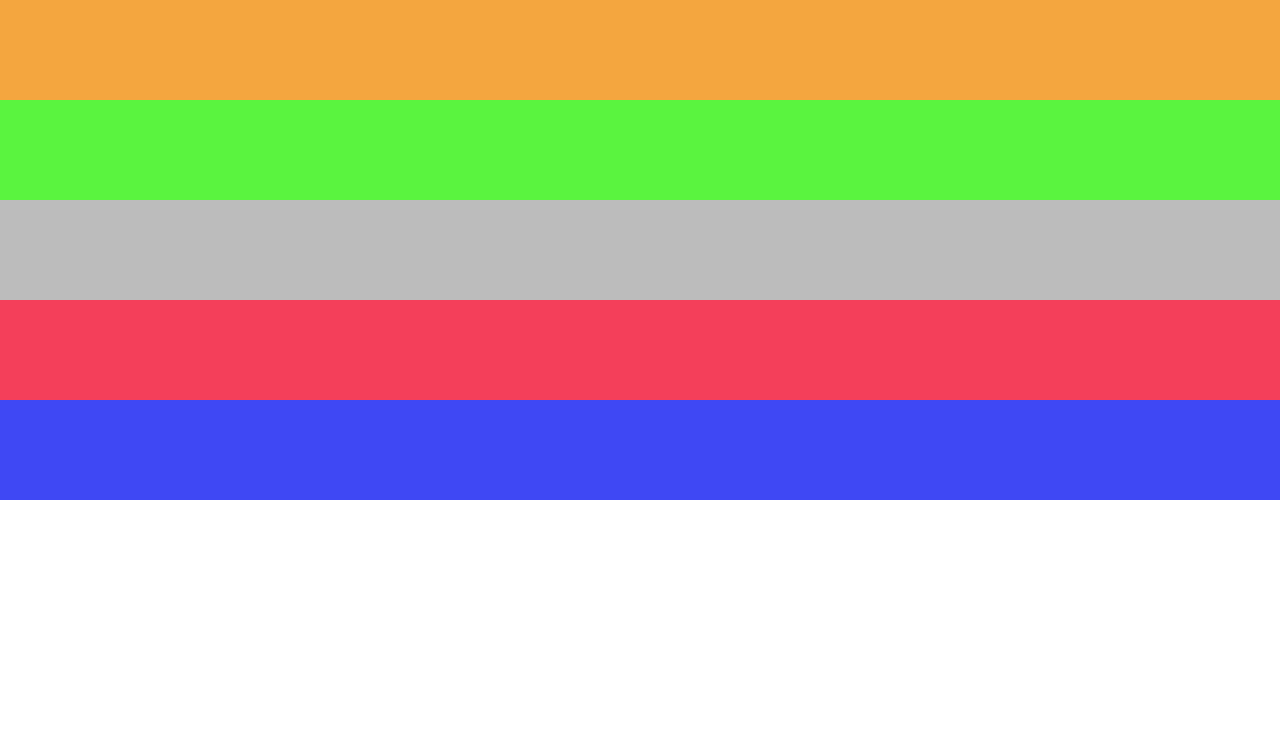
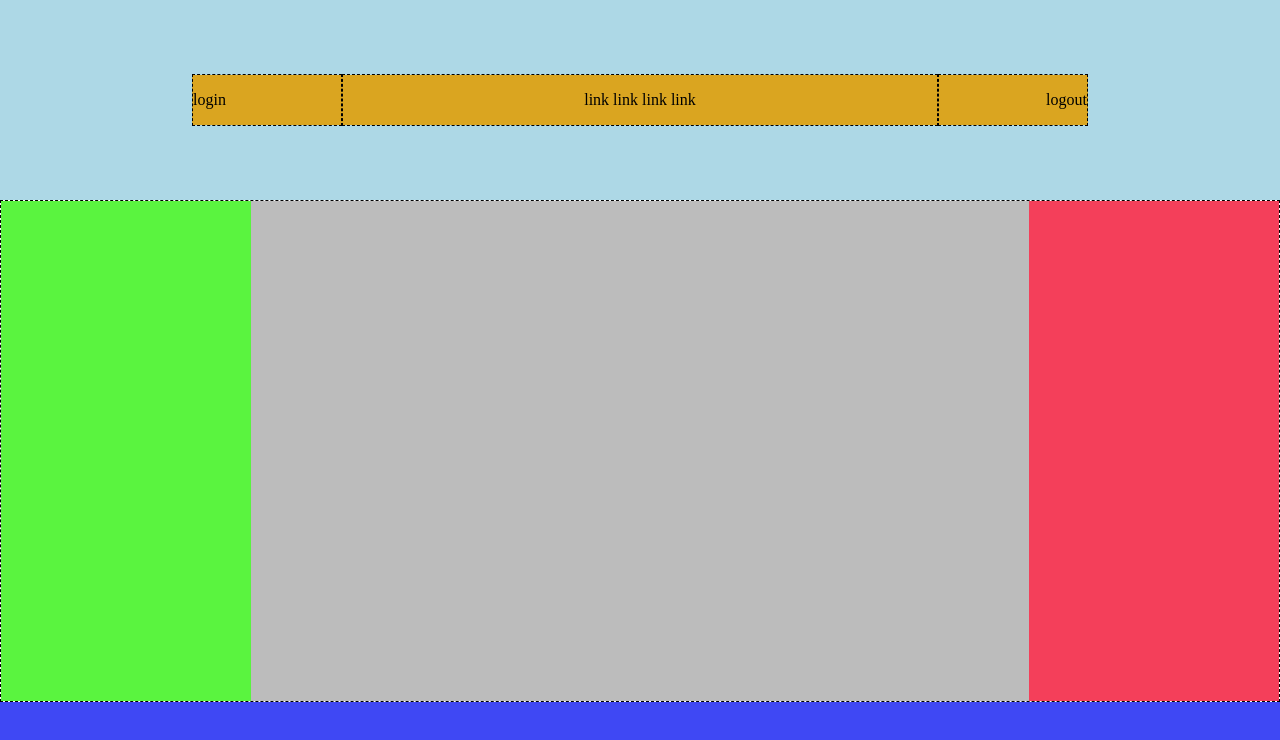
Before and after one commit to ColluraV/htmlcss-struttura-discord, a plain HTML site: page index.html in a window 1280 px wide. Drawn offline with Linux system fonts and the light colour scheme.

Commit message:
aggiunti div e cambiato layout top

```diff
--- a/index.html
+++ b/index.html
@@ -8,10 +8,14 @@
 
 <body>
     <header>
-
+        <nav class="nav-top">
+            <div id="login"> login </div>
+            <div id="link"> link link link link </div>
+            <div id="logout"> logout </div>
+        </nav>
     </header>
-    <div>
-        <nav>
+    <div class="container">
+        <nav class="nav-lato">
         </nav>
         <main>
         </main>
--- a/style.css
+++ b/style.css
@@ -5,24 +5,65 @@
 }
 
 header{
-    background-color: rgb(244, 166, 63);
-    min-height: 100px;
+    display: flex;
+    background-color: #ADD8E6;
+    min-height: 200px;
+    align-items: center;
+    justify-content:center ;
 }
 main{
     background-color: rgb(188, 188, 188);
-    min-height: 100px;
+    min-height: 200px;
+   /* min-width: 900px;*/
+    flex-grow: 1;
+    height: 500px;
+
+
 }
 
 footer{
     background-color: rgb(63, 72, 244);
-    min-height: 100px;
+    min-height: 200px;
 }
 aside{
     background-color: rgb(244, 63, 90);
-    min-height: 100px;
+    min-height: 200px;
+    width: 250px;
 }
 
-nav{
+.nav-lato{
     background-color: rgb(90, 244, 63);
-    min-height: 100px;
+    min-height: 200px;
+    width: 250px;
 }
+
+.container{
+    display: flex;
+}
+
+.nav-top{
+    background-color:#DAA520 ;
+    display: flex;
+    align-items: center;
+    height: 50px;
+    width: 70%;
+    min-width:450px;
+}
+
+div{
+    border: dashed 1px rgb(0, 0, 0);
+
+}
+
+#login, #link, #logout{
+    line-height: 50px;
+    min-width: 150px;
+}
+#link{
+    flex-grow:1;
+    text-align:center;
+    }
+
+#logout{
+    text-align: end;
+}
```
